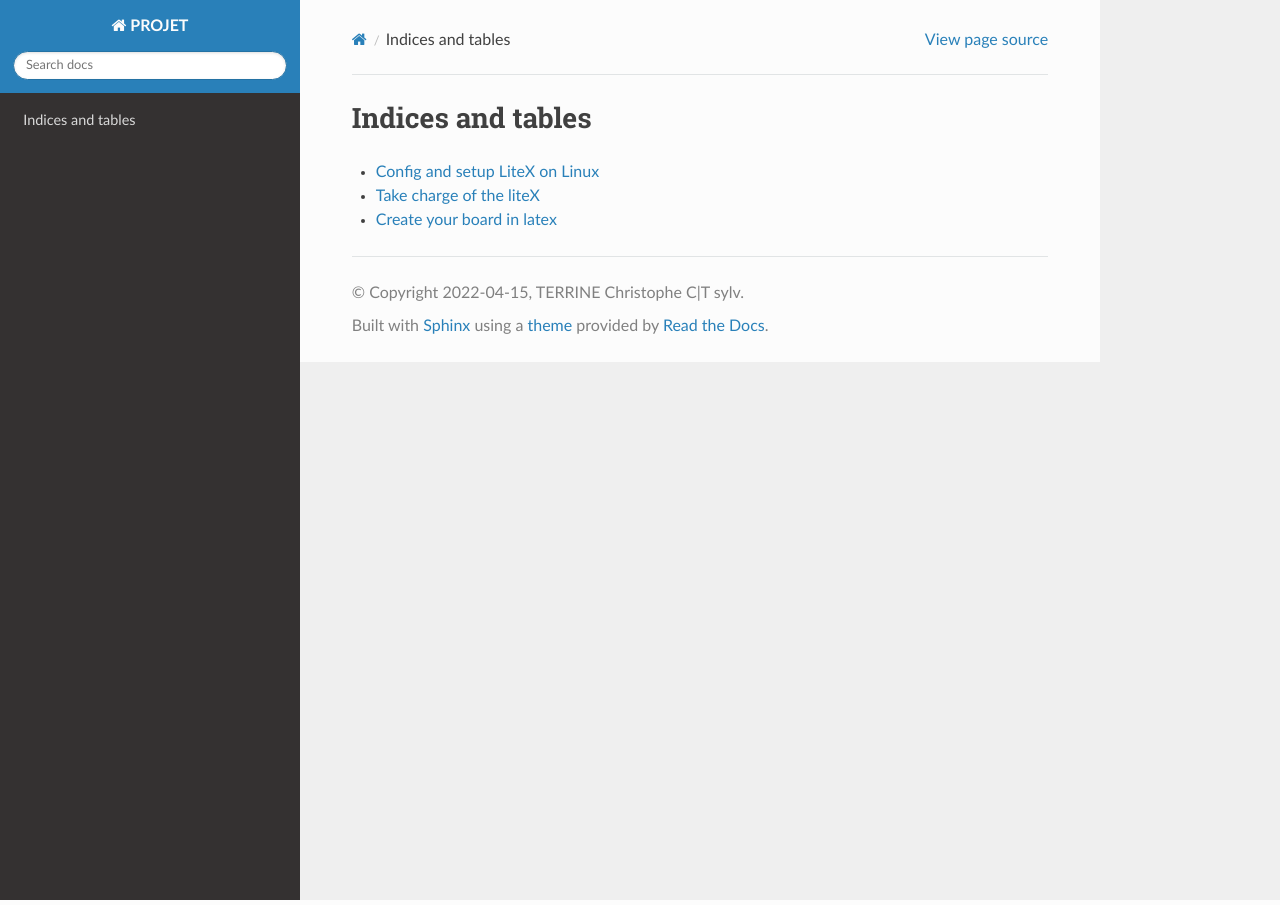
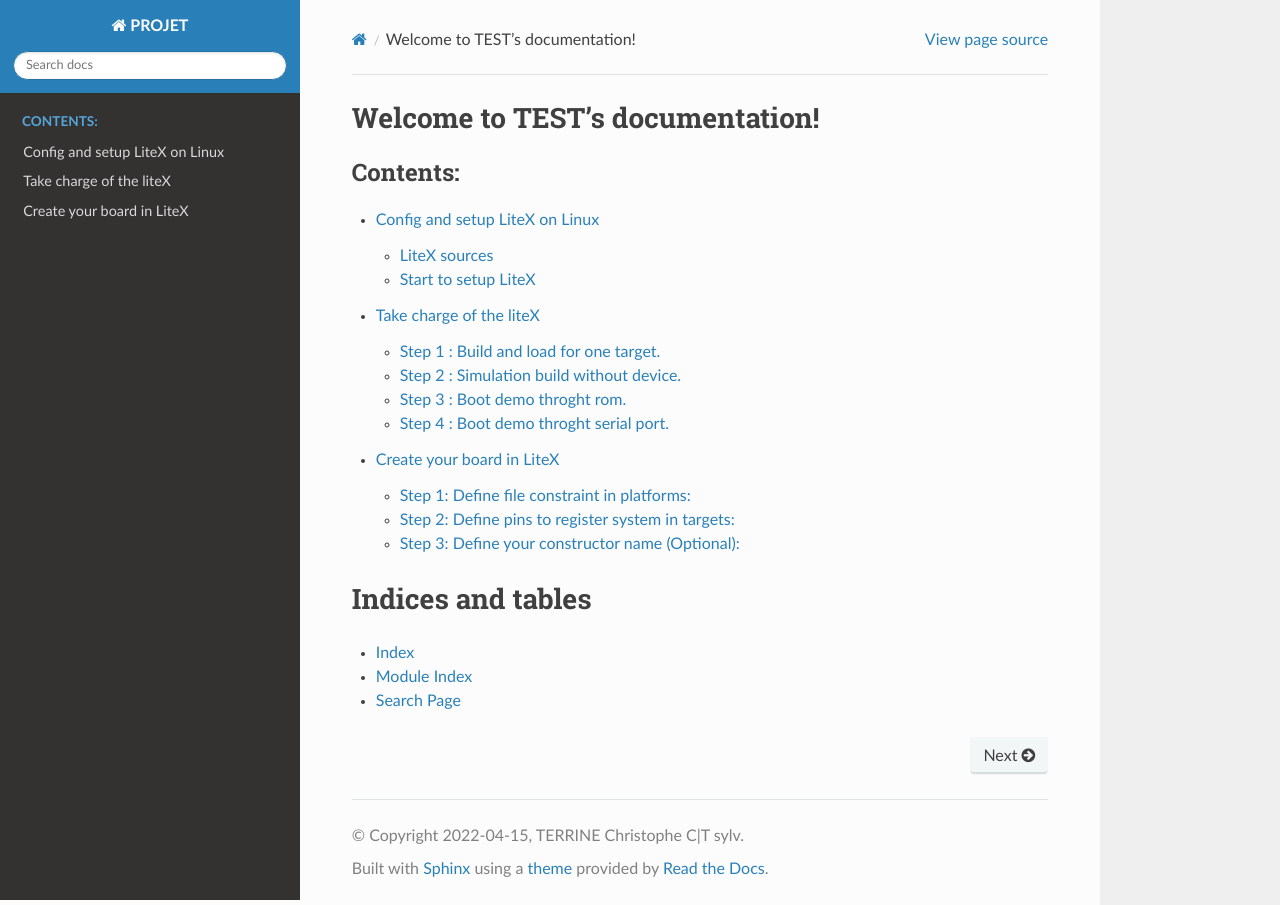
Before and after one commit to mohamedElbouazzati/Diwall-framework, a Sphinx documentation site: the page built from doc/source/index.rst, in a window 1280 px wide. Built offline with Sphinx 7.4.7 and the Read the Docs theme 2.0.0, drawn with Linux system fonts in a browser that asks for light colours.

Commit message:
modif index to have contents display correctly

```diff
--- a/doc/source/create_board.rst
+++ b/doc/source/create_board.rst
@@ -1,9 +1,8 @@
-.. _create_board:
+Create your board in LiteX
+~~~~~~~~~~~~~~~~~~~~~~~~~~
 
-Create your board in latex
-~~~~~~~~~~~~~~~~~~~~~~~~~~
-.. contents:: Table of Contents
-    :depth: 2
+.. toctree::
+    :maxdepth: 2
 
 
 In this part, i describe how i **create my board and my customs pins** inspired by the files already written. I create customs copy of **Digilent basys3** .
--- a/doc/source/index.rst
+++ b/doc/source/index.rst
@@ -3,26 +3,20 @@
    You can adapt this file completely to your liking, but it should at least
    contain the root `toctree` directive.
 
-   Welcome to TEST's documentation!
-   ================================
+Welcome to TEST's documentation!
+================================
 
-   .. toctree::
-      :maxdepth: 2
-      :caption: Contents:
+.. toctree::
+   :maxdepth: 2
+   :caption: Contents:
 
-      hello
-   Indices and tables
-   ==================
-
-   * :ref:`hello`
-   * :ref:`genindex`
-   * :ref:`modindex`
-   * :ref:`search`
-
+   setup
+   load_build
+   create_board
 
 Indices and tables
 ==================
 
-* :ref:`setup`
-* :ref:`load_build`
-* :ref:`create_board`
+* :ref:`genindex`
+* :ref:`modindex`
+* :ref:`search`
```
Also changed, not shown: other parts of doc/source/create_board.rst (+0 -4 lines), doc/source/load_build.rst (+0 -7 lines), doc/source/setup.rst (+0 -9 lines).
